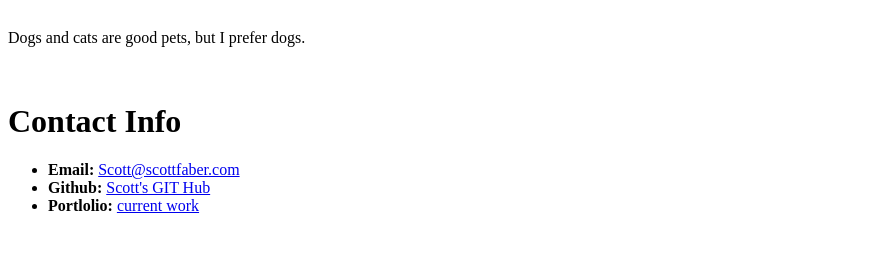
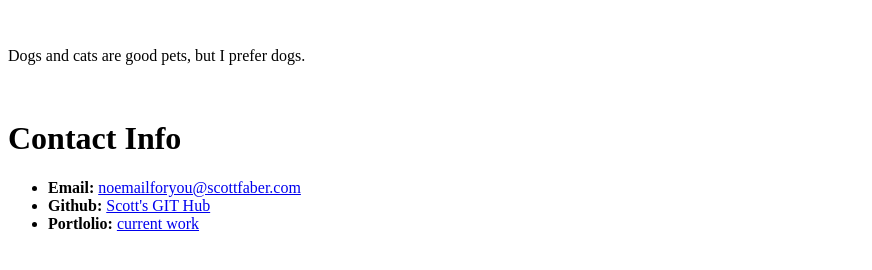
Before and after one commit to sphotoman/Practice-With-Git, a plain HTML site: page index.html in a window 1280 px wide. Shown: the part 368-638 px from the top of the page, without its empty margins (0-872 px from the left). Drawn offline with Linux system fonts and the light colour scheme.

Commit message:
update html and adding css file

```diff
--- a/index.html
+++ b/index.html
@@ -1,3 +1,9 @@
+<!DOCTYPE html>
+<html>
+<head>
+	<title>About me</title>
+</head>
+<body>
 <h1>Student Bio</h1>
 <h2>Scott Faber</h2>
 
@@ -7,7 +13,9 @@
 <p> Dogs and cats are good pets, but I prefer dogs.  </p><br>
 <h1>Contact Info</h1>
 <ul>
-	<li><strong>Email: </strong><a href="mailto:scott@scottfaber.com">Scott@scottfaber.com </a></li>
+	<li><strong>Email: </strong><a href="mailto:scott@scottfaber.com">noemailforyou@scottfaber.com </a></li>
 	<li><strong>Github: </strong><a href="https://github.com/sphotoman/Practice-With-Git"> Scott's GIT Hub</a></li>
 	<li><strong>Portlolio: </strong><a href="http://scottfaber.com">current work</a></li>
 </ul>
+</body>
+</html>
```
